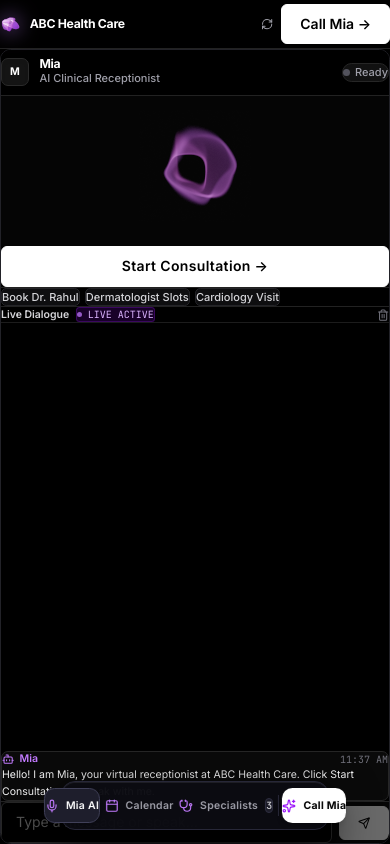
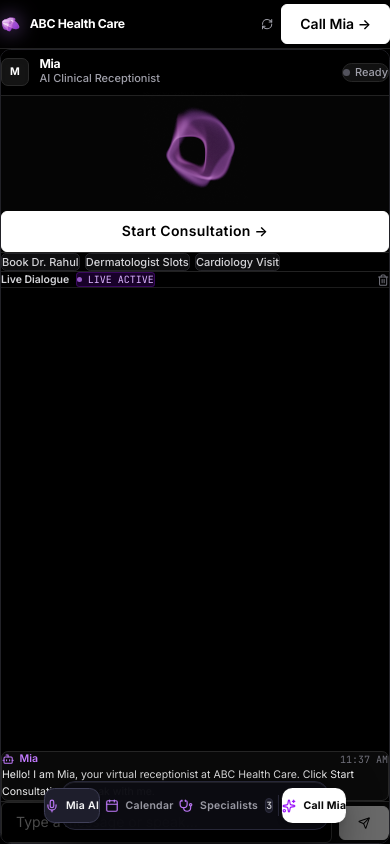
Before and after one commit to shinas101/Ai-Receptionist, a React (Vite) app in the folder frontend/: page / in a window 390 px wide. Built offline with nearby package versions, Linux system fonts and the light colour scheme; no server answers.

Commit message:
fix(mobile): add bottom clearance to input form and transcripts above dock

```diff
--- a/frontend/src/components/AgentSidePanel.jsx
+++ b/frontend/src/components/AgentSidePanel.jsx
@@ -133,7 +133,7 @@ export default function AgentSidePanel({ livekit }) {
       {/* Compact Visualizer & Call Button Card */}
       <div className="p-3.5 sm:p-4 border-b border-[#222222] bg-[#050505] flex flex-col items-center gap-3 shrink-0">
         {/* LiveKit Agent Audio Visualizer Aura (Unicorn Studio WebGL Shader) */}
-        <div className="flex items-center justify-center relative w-full aspect-square max-w-[140px] max-h-[140px]">
+        <div className="flex items-center justify-center relative w-full aspect-square max-w-[105px] max-h-[105px] sm:max-w-[140px] sm:max-h-[140px]">
           <AgentAudioVisualizerAura
             size="md"
             color="#C04CFA"
@@ -385,7 +385,7 @@ export default function AgentSidePanel({ livekit }) {
         {/* Input Message Form */}
         <form
           onSubmit={handleSendMessage}
-          className="border-t border-[#222222] bg-[#050505] p-2.5 sm:p-3 flex items-center gap-2 shrink-0"
+          className="border-t border-[#222222] bg-[#050505] p-2.5 sm:p-3 pb-20 sm:pb-3 flex items-center gap-2 shrink-0"
         >
           <input
             type="text"
```
Also changed, not shown: 4 other files (tests, documents, lock files or other folders).
